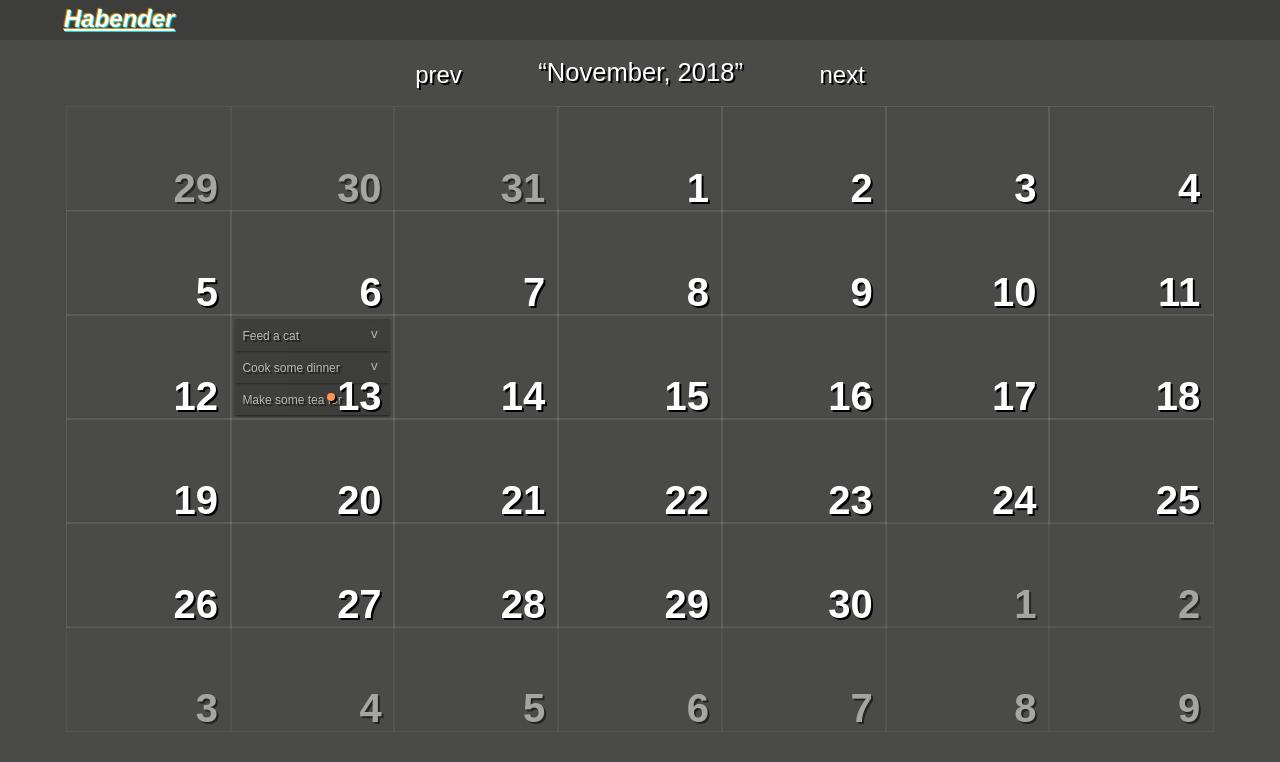
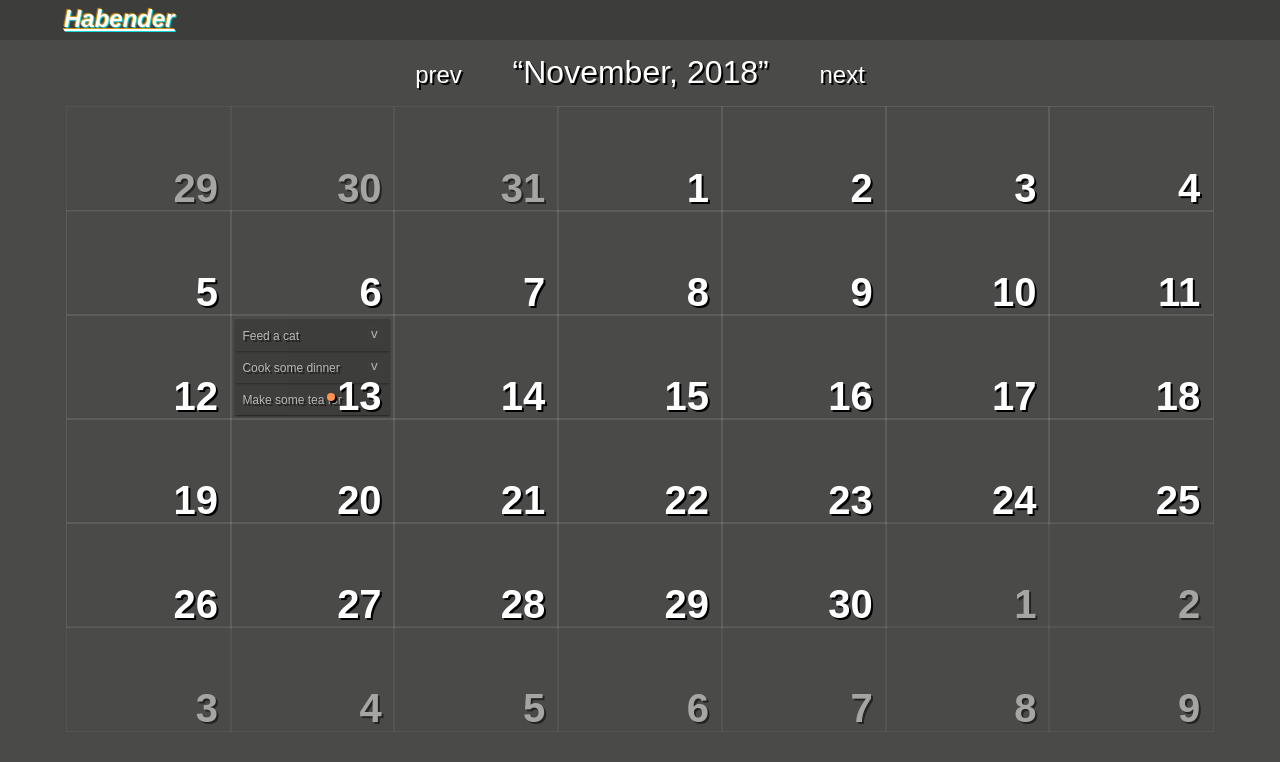
Before and after one commit to yugisu/habender, a React (Create React App) app: page / in a window 1280 px wide. Shown: the top 762 px of the page. Built offline with nearby package versions, Linux system fonts and the light colour scheme.

Commit message:
now calendar title looks better

```diff
--- a/src/index.css
+++ b/src/index.css
@@ -131,7 +131,7 @@ header {
 }
 
 .calendar__head__title {
-  font-size: 2vw;
+  font-size: 2.5vw;
   width: 27vw;
   text-align: center;
 }
--- a/src/index.scss
+++ b/src/index.scss
@@ -186,7 +186,7 @@ header {
   text-shadow: inherit;
 }
 .calendar__head__title {
-  font-size: 2vw;
+  font-size: 2.5vw;
   width: 27vw;
   text-align: center;
   &::before {
```
Also changed, not shown: 1 other file (tests, documents, lock files or other folders).
